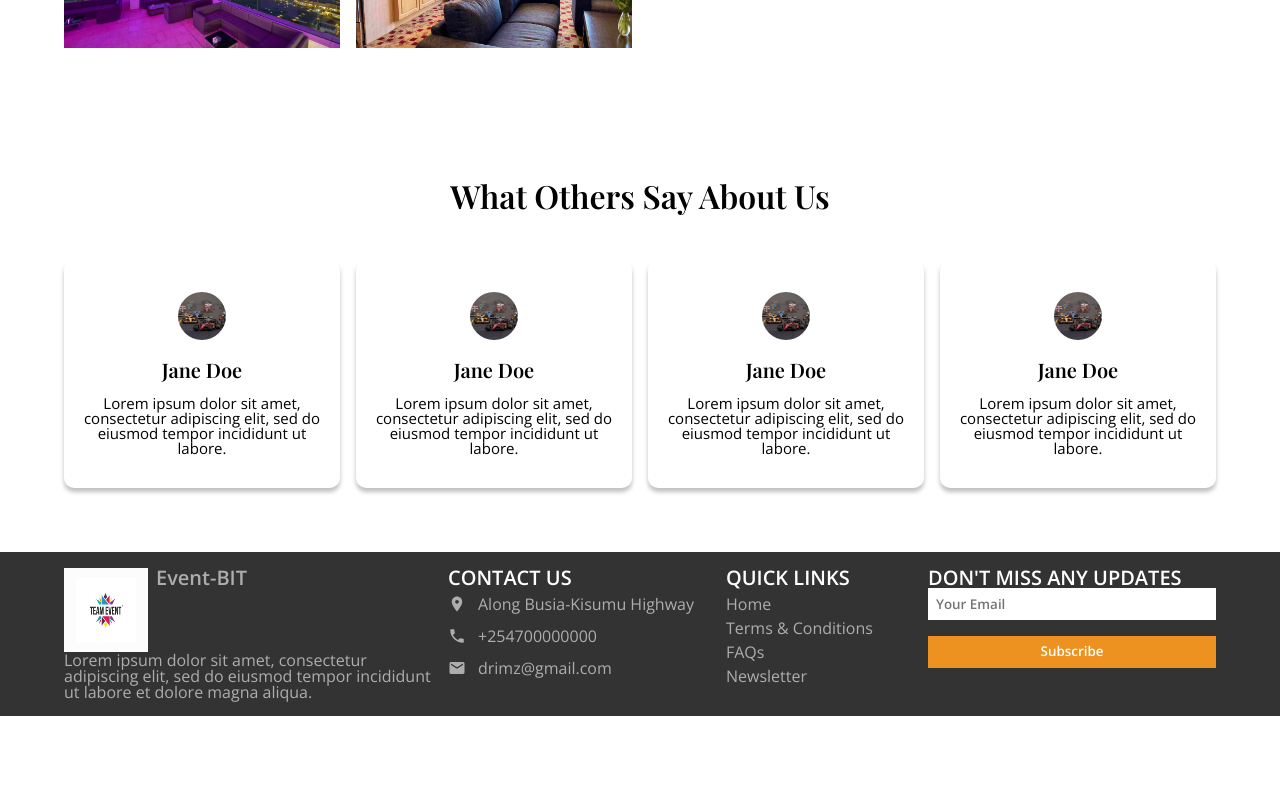
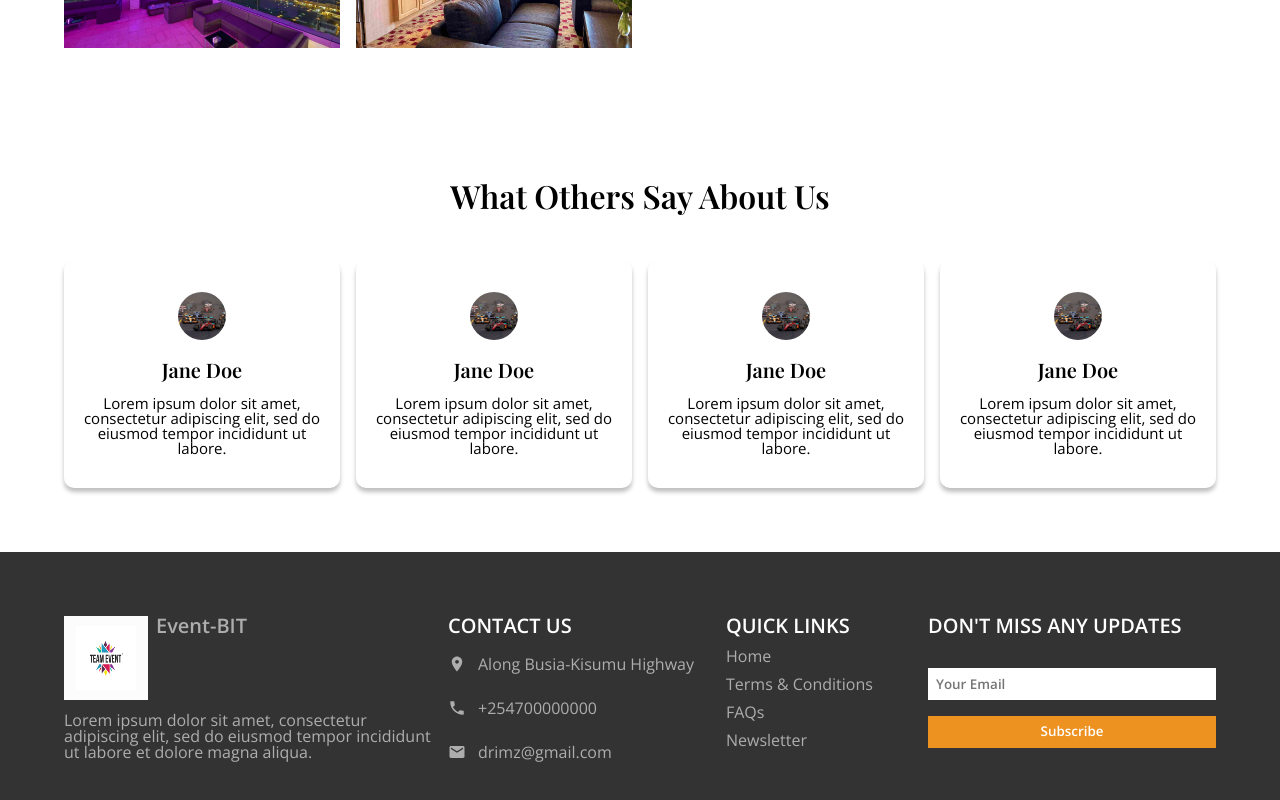
Before and after one commit to Snowkids-code/events-www, a React (Create React App) app: page / in a window 1280 px wide. Shown: the part 2368-3168 px from the top of the page. Before the commit the page ends 3084 px from the top, so only its background shows below. Built offline with nearby package versions, Linux system fonts and the light colour scheme; a web font is replaced by a local one.

Commit message:
homapage markup done

```diff
--- a/src/scss/layout/_footer.scss
+++ b/src/scss/layout/_footer.scss
@@ -1,7 +1,7 @@
 .footer-container {
   @extend .primary-container;
   background-color: #333333;
-  padding: 1rem 0;
+  padding: 4rem 0;
 
   .footer-wrapper {
     display: grid;
@@ -22,6 +22,7 @@
       .image-container {
         display: flex;
         gap: 0.5rem;
+        margin-bottom: 0.75rem;
 
         p {
           @include font-body(1.25, 550, rgba(255, 255, 255, 0.6), 1);
@@ -54,6 +55,7 @@
           @include flex(flex-start, center, row);
           gap: 0.75rem;
           cursor: pointer;
+          margin-top: 0.75rem;
 
           p {
             @include font-body(1, normal, rgba(255, 255, 255, 0.6), 1);
@@ -69,7 +71,7 @@
 
         .links {
           @include font-body(1, normal, rgba(255, 255, 255, 0.6), 1);
-          margin: 0.5rem 0;
+          margin: 0.75rem 0;
           cursor: pointer;
         }
       }
@@ -88,6 +90,7 @@
       }
 
       .input-container {
+        margin-top: 2rem;
         @include flex(space-between, center, row);
         height: 2rem;
 
```
